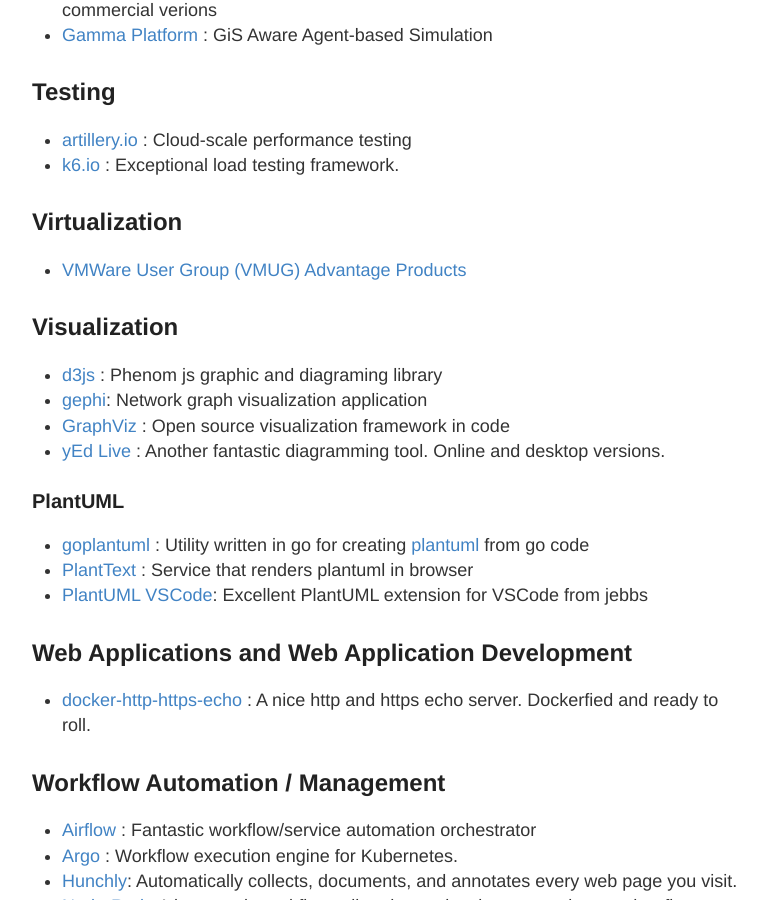
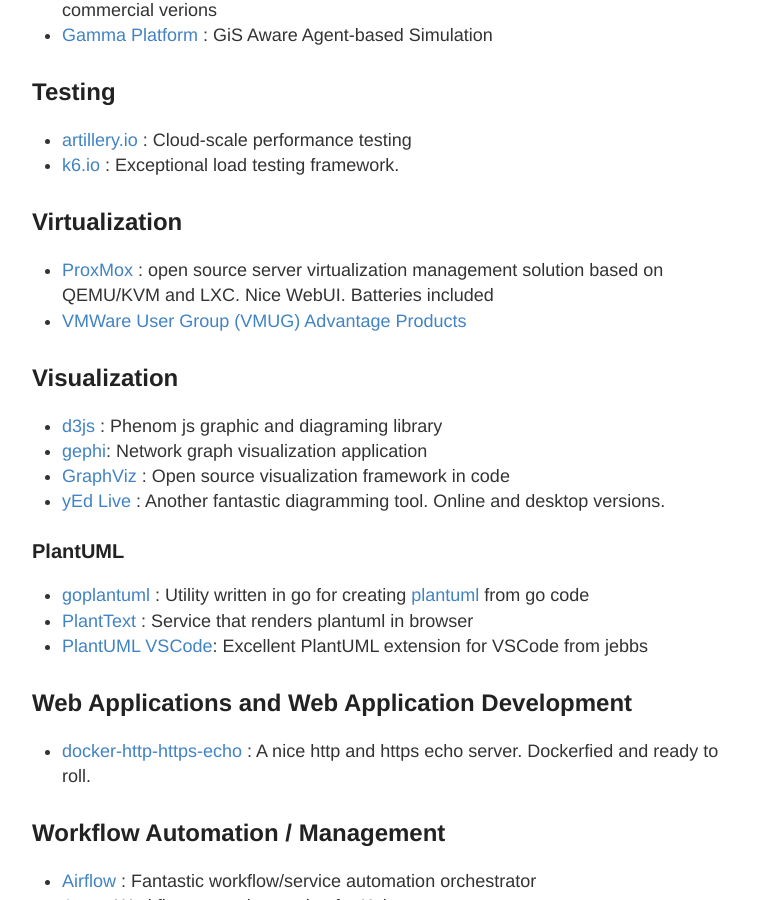
Before and after one commit to stevehenderson/stevehenderson.github.io, a Jekyll site: the page built from tools.md, in a window 1280 px wide and 900 px high, scrolled down 6027 px. Shown: the whole window, without its empty margins (248-1015 px from the left). Built offline with Jekyll 4.4.1, drawn with Linux system fonts in a browser that asks for light colours.

Commit message:
Update tools.md

```diff
--- a/tools.md
+++ b/tools.md
@@ -185,6 +185,7 @@
    * [k6.io](https://k6.io/) : Exceptional load testing framework.
 
 ## Virtualization
+   * [ProxMox](https://pve.proxmox.com/wiki/Main_Page) :  open source server virtualization management solution based on QEMU/KVM and LXC.  Nice WebUI.  Batteries included
    * [VMWare User Group (VMUG) Advantage Products](https://vmugadvantage.onthehub.com/)
 
 ## Visualization
```
